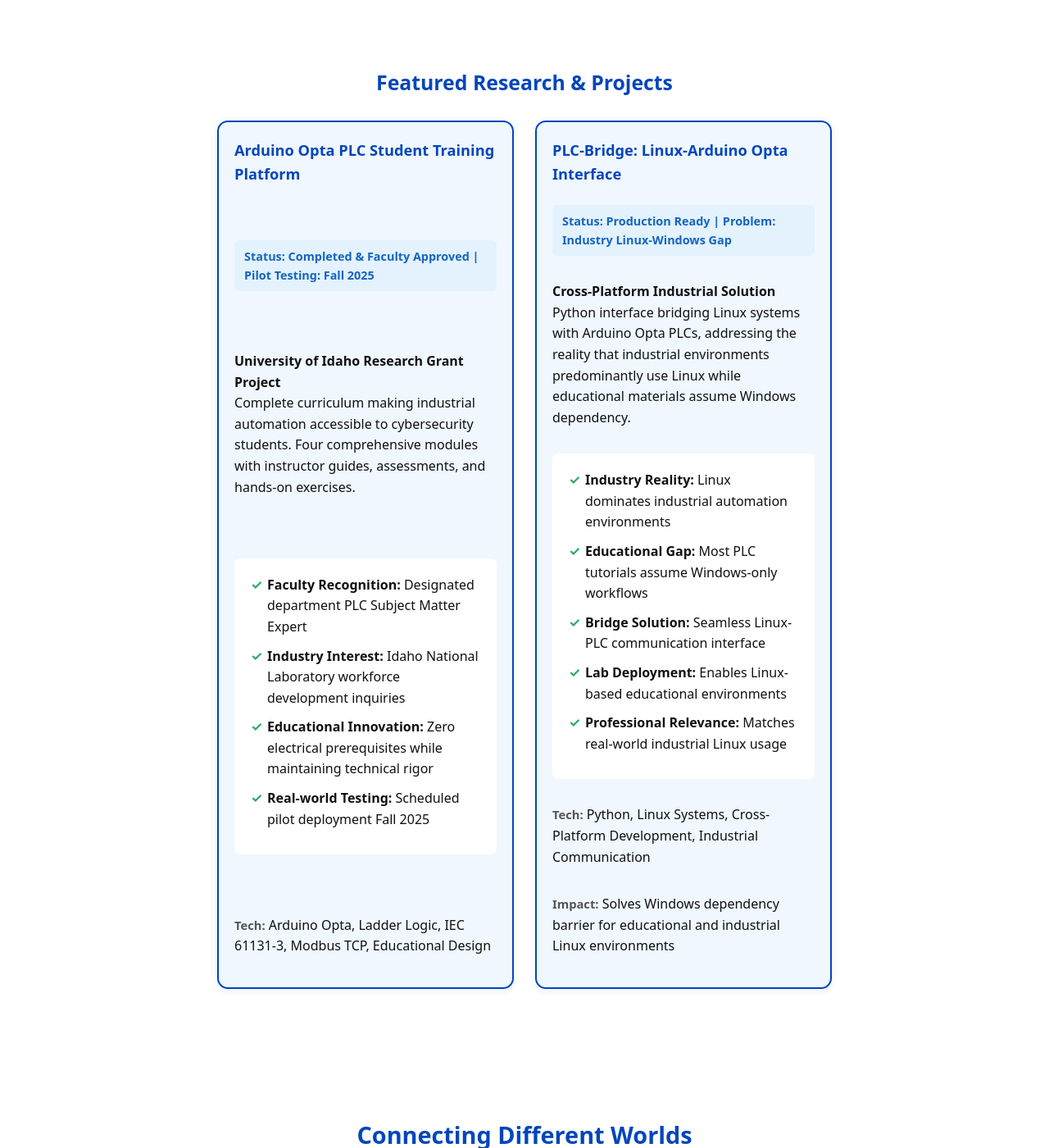
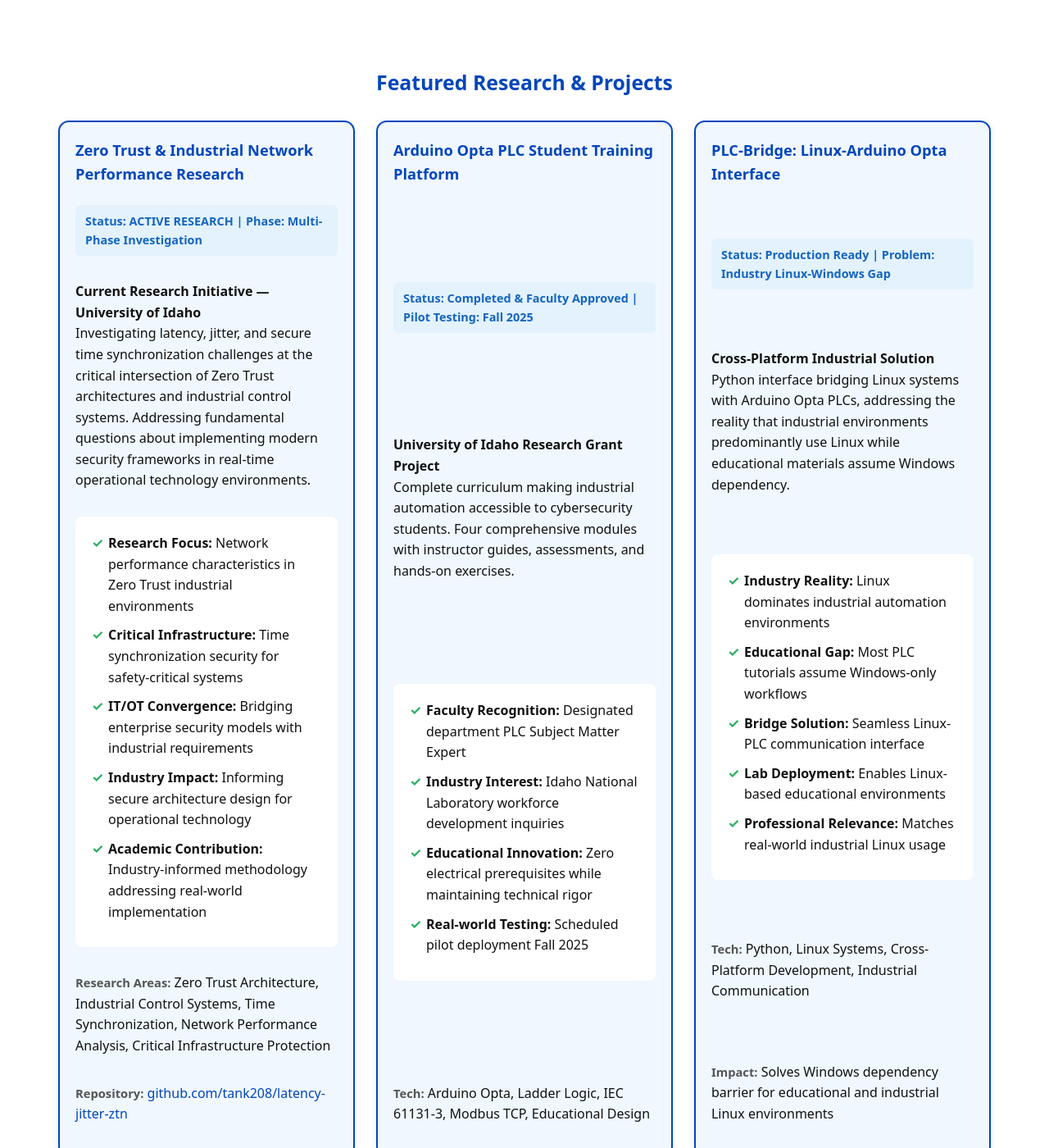
Before and after one commit to tank208/axiomsec.github.io, a Jekyll site: the page index.html, which Jekyll copies as it is, in a window 1280 px wide and 1400 px high, scrolled down 1218 px. Shown: the whole window at 82% size. Built offline with Jekyll 4.4.1, drawn with Linux system fonts in a browser that asks for light colours.

Commit message:
Add active research to homepage and improve navigation
- Added Zero Trust & Industrial Network Performance Research as featured project on homepage
- Included GitHub repository link: github.com/tank208/latency-jitter-ztn
- Highlighted as "ACTIVE RESEARCH" to emphasize current work
- Removed target="_blank" from internal navigation links for better UX
- Fixed navigation active states across all pages
- Improved professional presentation of research work

```diff
--- a/index.html
+++ b/index.html
@@ -21,11 +21,11 @@
   <span class="site-title"><a href="https://axiomsec.dev">AxiomSec</span></a>
   </div>
   <nav class="main-nav">
-    <a href="index.html" target="_blank" rel="noopener noreferrer" class="active">Home</a>
-    <a href="aboutme.html" target="_blank" rel="noopener noreferrer" class="active">About Me</a>
-    <a href="projects.html" target="_blank" rel="noopener noreferrer">Projects</a>
-    <a href="contact.html" target="_blank" rel="noopener noreferrer">Contact</a>
-    <a href="/blog/" target="_blank" rel="noopener noreferrer">Blog</a>
+    <a href="index.html" class="active">Home</a>
+    <a href="aboutme.html" class="active">About Me</a>
+    <a href="projects.html">Projects</a>
+    <a href="contact.html">Contact</a>
+    <a href="/blog/">Blog</a>
   </nav>
   <button id="theme-toggle" aria-label="Toggle light/dark mode">
     <span class="icon">🌙</span>
@@ -43,7 +43,7 @@
       <p class="hero-subtext">
         Combining 15+ years of aerospace industry experience with cutting-edge academic research to solve critical workforce development challenges in cybersecurity.
       </p>
-      <a class="cta" href="mailto:will@axiomsec.dev" target="_blank" rel="noopener noreferrer">Connect with Me</a>
+      <a class="cta" href="mailto:will@axiomsec.dev">Connect with Me</a>
     </section>
 
     <section class="mission-statement">
@@ -67,6 +67,30 @@
     <section class="projects" id="projects">
       <h2>Featured Research & Projects</h2>
       <div class="project-list">
+        <div class="project-card featured">
+          <h3>
+            <a href="https://github.com/tank208/latency-jitter-ztn" target="_blank" rel="noopener" title="Zero Trust Network Performance Research">
+              Zero Trust & Industrial Network Performance Research
+            </a>
+          </h3>
+          <p class="project-status"><strong>Status:</strong> ACTIVE RESEARCH | <strong>Phase:</strong> Multi-Phase Investigation</p>
+          <p>
+            <strong>Current Research Initiative — University of Idaho</strong><br>
+            Investigating latency, jitter, and secure time synchronization challenges at the critical intersection of Zero Trust architectures and industrial control systems. Addressing fundamental questions about implementing modern security frameworks in real-time operational technology environments.
+          </p>
+          <div class="project-highlights">
+            <ul>
+              <li><strong>Research Focus:</strong> Network performance characteristics in Zero Trust industrial environments</li>
+              <li><strong>Critical Infrastructure:</strong> Time synchronization security for safety-critical systems</li>
+              <li><strong>IT/OT Convergence:</strong> Bridging enterprise security models with industrial requirements</li>
+              <li><strong>Industry Impact:</strong> Informing secure architecture design for operational technology</li>
+              <li><strong>Academic Contribution:</strong> Industry-informed methodology addressing real-world implementation</li>
+            </ul>
+          </div>
+          <p><span class="label">Research Areas:</span> Zero Trust Architecture, Industrial Control Systems, Time Synchronization, Network Performance Analysis, Critical Infrastructure Protection</p>
+          <p><span class="label">Repository:</span> <a href="https://github.com/tank208/latency-jitter-ztn" target="_blank" rel="noopener">github.com/tank208/latency-jitter-ztn</a></p>
+        </div>
+
         <div class="project-card featured">
           <h3>
             <a href="https://github.com/tank208/plc-student-demo-platform" target="_blank" rel="noopener" title="PLC Student Demo Platform">
```
Also changed, not shown: aboutme.html (+6 -6 lines), projects.html (+6 -6 lines).
